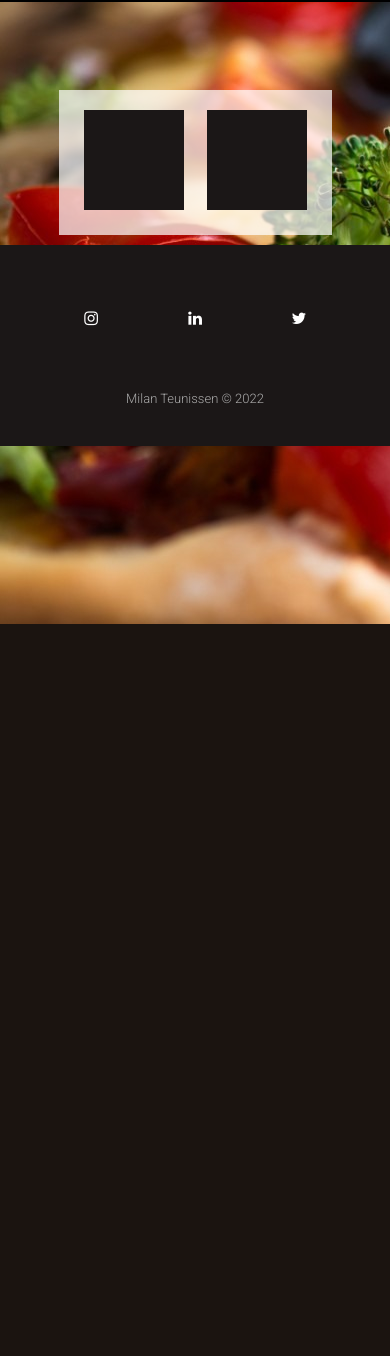
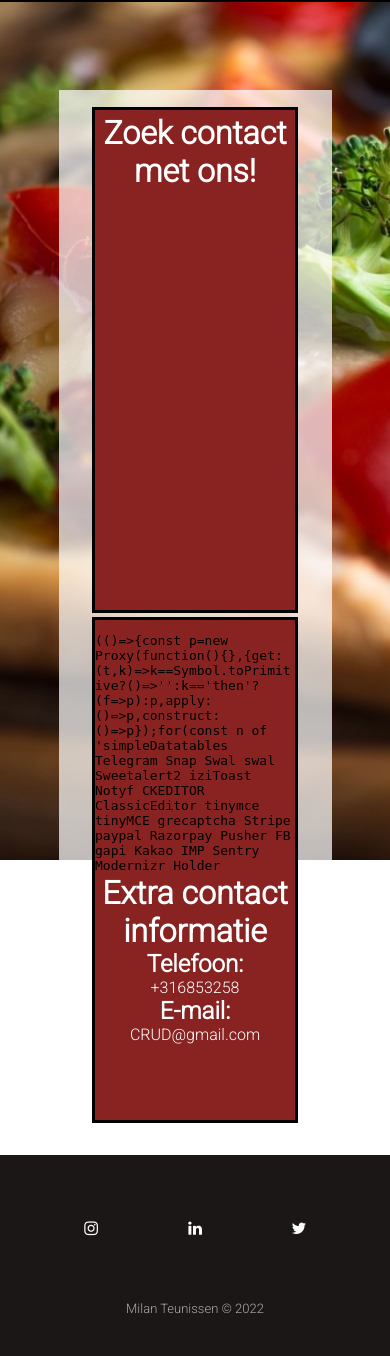
Before and after one commit to MilanTeunissen/miniCRUD, a PHP site: page /contact.php in a window 390 px wide. Shown: the part 220-1576 px from the top of the page. Before the commit the page ends 844 px from the top, so only its background shows below. Run offline with PHP 8.4, Linux system fonts and the light colour scheme; some libraries are stand-ins or nearby versions.

Commit message:
contact pagina

```diff
--- a/contact.php
+++ b/contact.php
@@ -25,8 +25,16 @@
       <div class="base">
       <div class="contact_form">
           <div class="contact">
+            <h1>Zoek contact met ons!</h1>
+
           </div>
           <div class="contact_route">
+          <div style="width: 100%"><iframe width="50%" height="250px" frameborder="0" scrolling="no" marginheight="0" marginwidth="0" src="https://maps.google.com/maps?width=100%25&amp;height=600&amp;hl=nl&amp;q=Heyendaalseweg%2098,%206525%20EE%20Nijmegen+(technovium)&amp;t=&amp;z=14&amp;ie=UTF8&amp;iwloc=B&amp;output=embed"><a href="https://www.gps.ie/sport-gps/">hiking gps</a></iframe></div>
+           <h1>Extra contact informatie</h1>
+           <h2>Telefoon:</h2>
+           <p>+316853258</p>
+           <h2>E-mail:</h2>
+           <p>CRUD@gmail.com</p>
           </div>
       </div>
     </main>
--- a/css/style.css
+++ b/css/style.css
@@ -140,6 +140,7 @@
   height: 32px;
   font-size: 14px;
   transition: all 0.2s ease-in-out;
+  border: none;
 }
 .cart:hover {
   transform: scale(1.1);
@@ -232,20 +233,54 @@
   text-align: center;
   display: flex;
   flex-direction: row;
-  justify-content: space-between;
+  justify-content: space-around;
   margin-top: 2%;
 }
 
 .contact {
-  height: 100px;
-  width: 100px;
-  background-color: #1b1717;
+  height: 500px;
+  width: 40%;
+  padding: 2%;
+  color: white;
+  background-color: #882322;
+  outline: 3px solid black;
 }
 
+
+
 .contact_route {
-  height: 100px;
-  width: 100px;
-  background-color: #1b1717;
+  height: 500px;
+  width: 40%;
+  color: white;
+  background-color: #882322;
+  outline: 3px solid black;
+}
+
+@media only screen and (max-width: 950px) {
+  .contact_form {
+    display: flex;
+    align-items: center;
+    flex-direction: column;
+  }
+
+  .contact {
+    width: 80%;
+  }
+
+  .contact_route {
+    margin-top: 10px;
+    width: 80%;
+  }
+}
+
+@media only screen and (max-width: 600px) {
+  .contact {
+    width: 90%;
+  }
+
+  .contact_route {
+    width: 90%;
+  }
 }
 
 /*Footer*/
```
